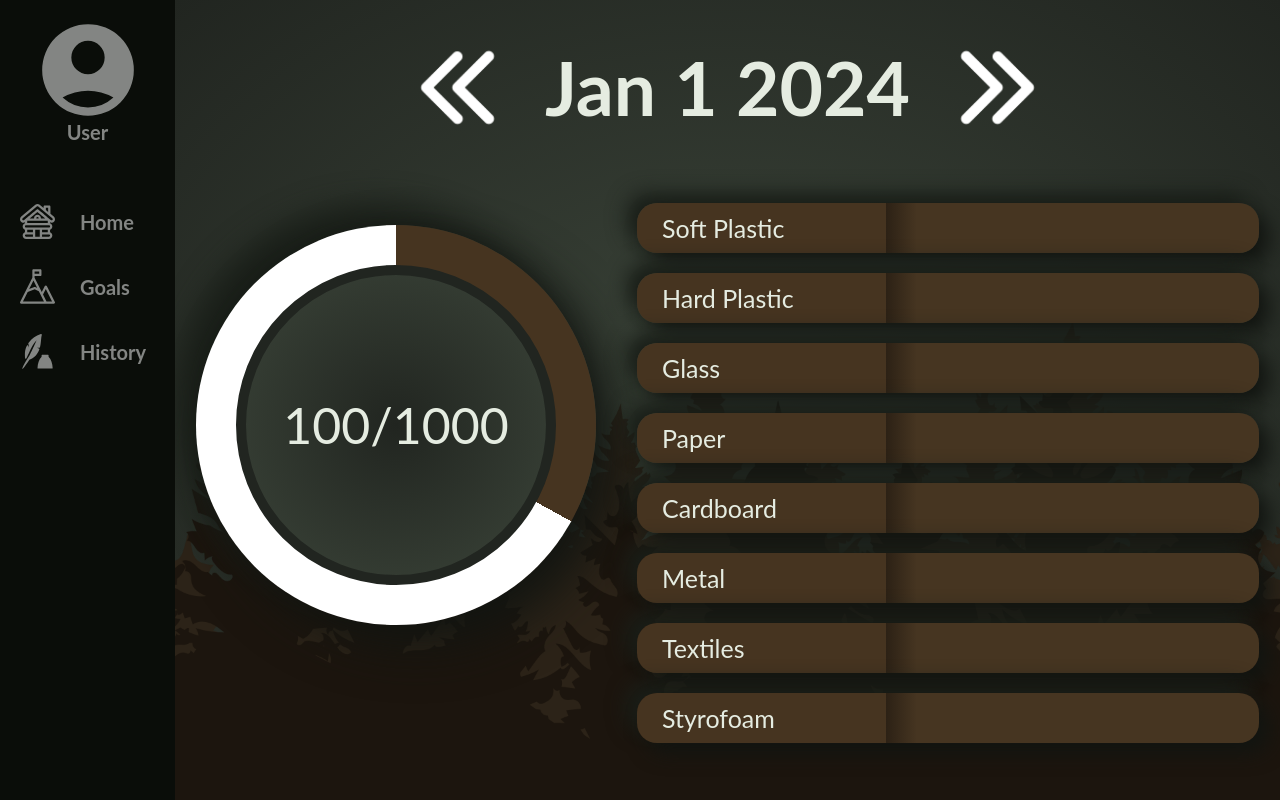
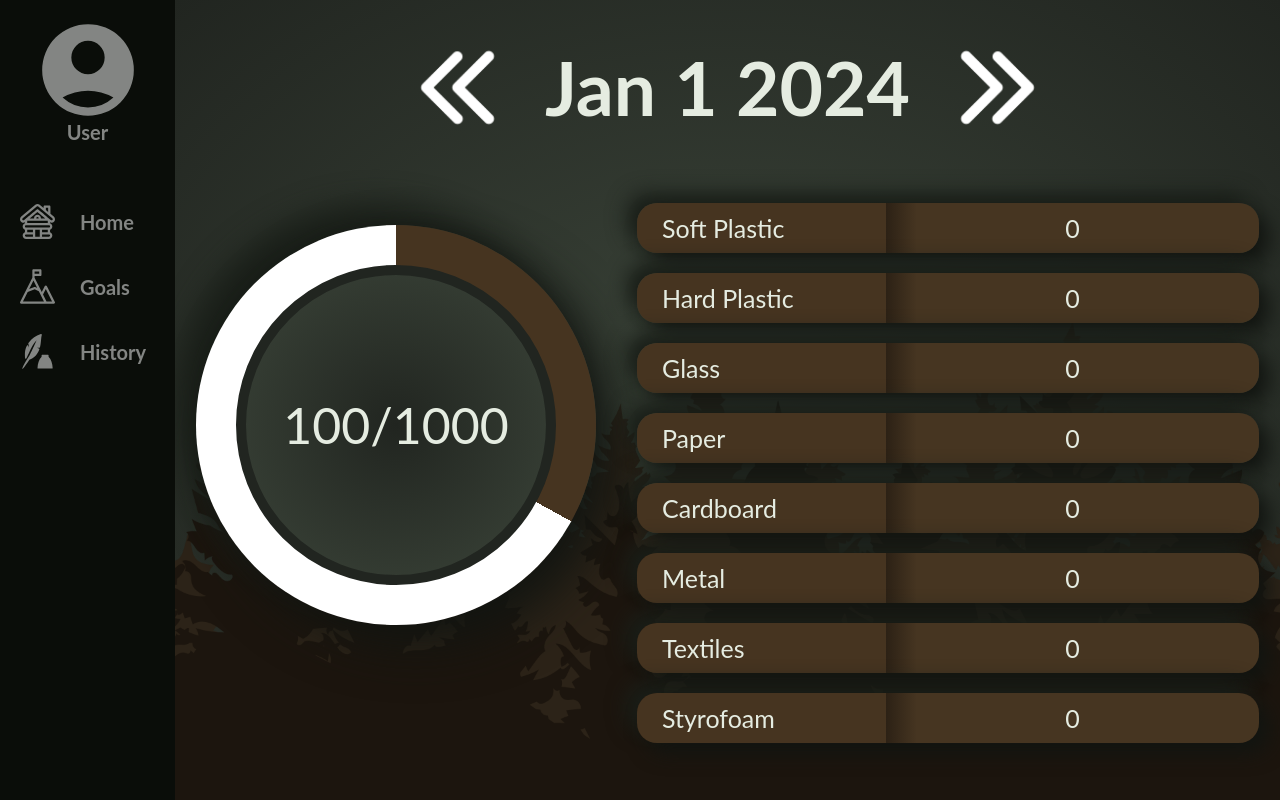
Before and after one commit to JordanYChu/RecyclingTracker, a Flask app: page /goals in a window 1280 px wide. Run offline with Flask 3, Linux system fonts and the light colour scheme.

Commit message:
Java Scripts for History page

```diff
--- a/server.py
+++ b/server.py
@@ -25,6 +25,9 @@ def data():
 @app.route('/retrieve-data', methods=['POST','GET'])
 def retrieve():
     json = request.json
-    print(json["soft-plastic"])
-    print(json["hard-plastic"])
+    #
     return jsonify({'title': 1, "body": 3})
+
+@app.route('/total-item-data', methods=['GET'])
+def retrieve():
+    return 123
--- a/static/goals.css
+++ b/static/goals.css
@@ -63,6 +63,14 @@ li.item-stat {
     line-height: 50px;
     padding: 0 0 0 25px;
 }
+.item-count {
+    text-align: right;
+    margin: 0px;
+    padding: 0px;
+    position: relative;
+    padding-right: 30%;
+    transform: translateY(-100%);
+}
 
 #stat-title {
     display: block;
--- /dev/null
+++ b/static/scripts/historyPage.js
@@ -0,0 +1,21 @@
+ITEM_IDS = ["soft-plastic", "hard-plastic", "glass", "paper", "cardboard", "metal", "electronics", "styrofoam"];
+//GET request for data for specific day
+
+const getItemsFromDate= async (date) => {
+    let rawData = await fetch("http://127.0.0.1:5000/data");
+    let jsonData = await rawData.json();
+    return jsonData;
+}
+
+const loadItems = async() => {
+    let jsonData = await getItemsFromDate();
+    // const day_goal = jsonData[insert_key_here]
+    const goal_el = document.getElementById
+    for(var i = 0; i < 8; i++) {
+        var count = jsonData[ITEM_IDS[i]]
+        const item_el = document.getElementById(ITEM_IDS[i]).getElementsByClassName("item-count")[0]
+        a.innerHTML = count;
+    }
+}
+
+loadItems()
--- a/static/scripts/informationRequest.js
+++ b/static/scripts/informationRequest.js
@@ -1,3 +1,4 @@
+
 console.log("testing information requests")
 
 //Change soft-plastic count
--- a/templates/goals.html
+++ b/templates/goals.html
@@ -5,6 +5,7 @@
     <link rel="stylesheet" type="text/css" href="/static/style.css" />
     <link href='https://unpkg.com/boxicons@2.1.4/css/boxicons.min.css' rel='stylesheet'/>
     <link rel="stylesheet" href="/static/goals.css">
+    <script src="/static/scripts/historyPage.js"></script>
 
     <meta name="viewport" content="width=device-width, initial-scale=1.0">
     <title>Recycling Tracker</title>
@@ -42,19 +43,18 @@
             <div class="stats-container">
                 <div class="day-total-stats">
                     <div class="circle-progress">
-
                     </div>
                 </div>
                 <div class="stats">
                     <ul>
-                        <li class="item-stat">Soft Plastic</li>
-                        <li class="item-stat">Hard Plastic</li>
-                        <li class="item-stat">Glass</li>
-                        <li class="item-stat">Paper</li>
-                        <li class="item-stat">Cardboard</li>
-                        <li class="item-stat">Metal</li>
-                        <li class="item-stat">Textiles</li>
-                        <li class="item-stat">Styrofoam</li>
+                        <li id="soft-plastic" class="item-stat">Soft Plastic <div class="item-count">0</div></li>
+                        <li id="hard-plastic" class="item-stat">Hard Plastic<div class="item-count">0</div></li>
+                        <li id="glass" class="item-stat">Glass<div class="item-count">0</div></li>
+                        <li id="paper" class="item-stat">Paper<div class="item-count">0</div></li>
+                        <li id="cardboard" class="item-stat">Cardboard<div class="item-count">0</div></li>
+                        <li id="metal" class="item-stat">Metal<div class="item-count">0</div></li>
+                        <li id="electronics" class="item-stat">Textiles<div class="item-count">0</div></li>
+                        <li id="styrofoam" class="item-stat">Styrofoam<div class="item-count">0</div></li>
                     </ul>
                 </div>
             </div>
--- a/templates/primary.html
+++ b/templates/primary.html
@@ -11,6 +11,7 @@
     <script src="/static/scripts/PrimaryPage.js" defer></script>
     <script>
         function fn() {
+            console.log("fn()")
             const a = document.getElementsByClassName("item-info");
             if($(a).hasClass('dismiss')) {
                 $(a).removeClass('dismiss').addClass('selected').show();
```
Also changed, not shown: static/scripts/PrimaryPage.js (+10 -6 lines).
